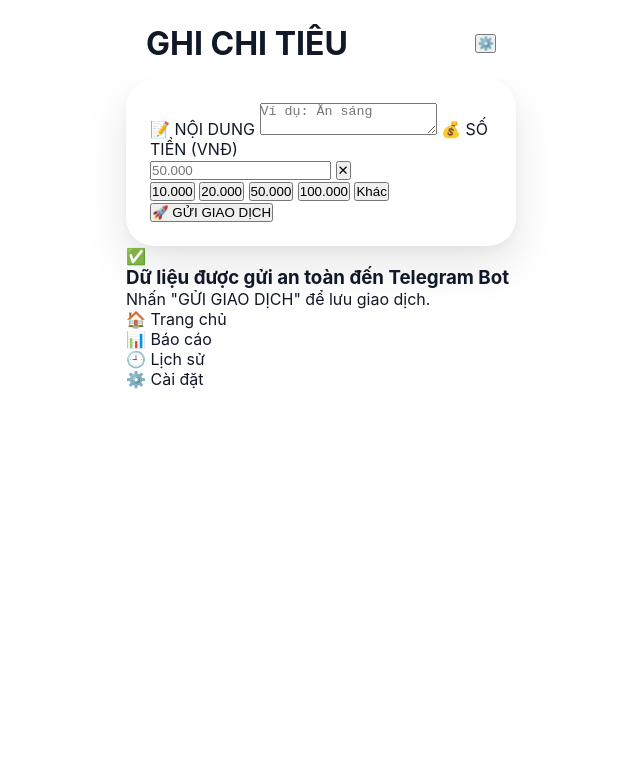
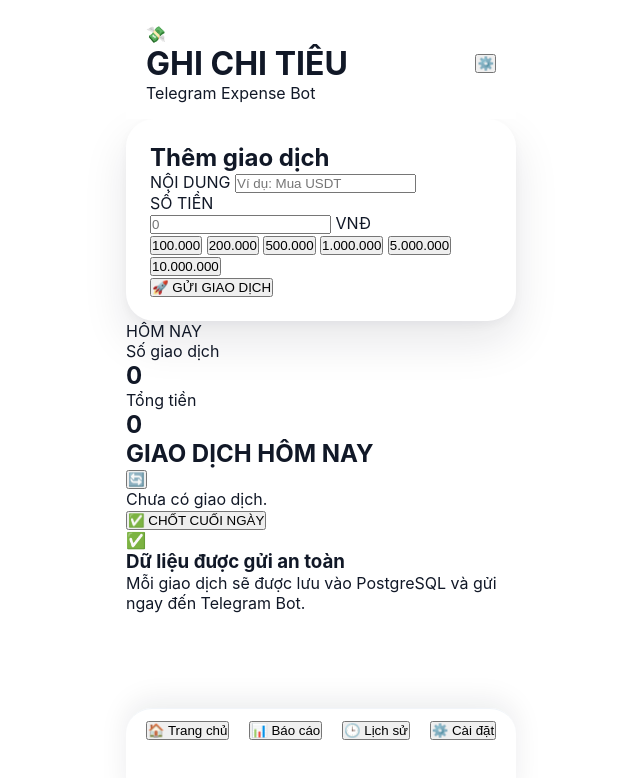
Before and after one commit to aechheloo/Telegram-Expense-Bot, a website: page public/index.html in a window 1280 px wide. Shown: the whole page, without its empty margins (319-959 px from the left). Drawn offline with Linux system fonts and the light colour scheme.

Commit message:
Update index.html

```diff
--- a/public/index.html
+++ b/public/index.html
@@ -4,7 +4,13 @@
 <meta charset="UTF-8">
 <meta name="viewport" content="width=device-width, initial-scale=1.0">
 <title>Telegram Expense Bot</title>
+
 <link rel="stylesheet" href="style.css">
+
+<link
+href="https://fonts.googleapis.com/css2?family=Inter:wght@400;500;600;700;800&display=swap"
+rel="stylesheet">
+
 </head>
 
 <body>
@@ -13,59 +19,110 @@
 
 <header class="header">
 
+<div class="logo">
+
+<div class="logo-icon">
+
+💸
+
+</div>
+
+<div>
+
 <h1>GHI CHI TIÊU</h1>
 
-<button class="setting">⚙️</button>
+<p>Telegram Expense Bot</p>
+
+</div>
+
+</div>
+
+<button class="setting-btn">
+
+⚙️
+
+</button>
 
 </header>
 
-<div class="line"></div>
-
 <section class="card">
 
-<label>📝 NỘI DUNG</label>
+<h2>
 
-<textarea
+Thêm giao dịch
+
+</h2>
+
+<div class="input-group">
+
+<label>
+
+NỘI DUNG
+
+</label>
+
+<input
 id="content"
-placeholder="Ví dụ: Ăn sáng"></textarea>
+type="text"
+placeholder="Ví dụ: Mua USDT">
 
-<label>💰 SỐ TIỀN (VNĐ)</label>
+</div>
 
-<div class="money">
+<div class="input-group">
+
+<label>
+
+SỐ TIỀN
+
+</label>
+
+<div class="money-input">
 
 <input
 id="amount"
-type="text"
-placeholder="50.000">
+type="number"
+placeholder="0">
 
-<button
-class="clear"
-onclick="clearMoney()">
+<span>
 
-✕
-</button>
+VNĐ
+
+</span>
 
 </div>
 
-<div class="quick">
+</div>
 
-<button onclick="setMoney(10000)">10.000</button>
+<div class="quick-money">
 
-<button onclick="setMoney(20000)">20.000</button>
+<button onclick="setMoney(100000)">
+100.000
+</button>
 
-<button onclick="setMoney(50000)">50.000</button>
+<button onclick="setMoney(200000)">
+200.000
+</button>
 
-<button onclick="setMoney(100000)">100.000</button>
+<button onclick="setMoney(500000)">
+500.000
+</button>
 
-<button onclick="amount.focus()">
-Khác
+<button onclick="setMoney(1000000)">
+1.000.000
+</button>
+
+<button onclick="setMoney(5000000)">
+5.000.000
+</button>
+
+<button onclick="setMoney(10000000)">
+10.000.000
 </button>
 
 </div>
 
 <button
-id="sendBtn"
-class="send"
+class="send-btn"
 onclick="sendData()">
 
 🚀 GỬI GIAO DỊCH
@@ -74,9 +131,96 @@ onclick="sendData()">
 
 </section>
 
-<section class="safe">
+<section class="summary">
 
-<div class="check">
+<div class="summary-card">
+
+<div class="summary-title">
+
+HÔM NAY
+
+</div>
+
+<div class="summary-row">
+
+<div>
+
+<p>
+
+Số giao dịch
+
+</p>
+
+<h2 id="count">
+
+0
+
+</h2>
+
+</div>
+
+<div>
+
+<p>
+
+Tổng tiền
+
+</p>
+
+<h2 id="total">
+
+0
+
+</h2>
+
+</div>
+
+</div>
+
+</div>
+
+</section>
+<section class="history">
+
+<div class="history-header">
+
+<h2>GIAO DỊCH HÔM NAY</h2>
+
+<button class="refresh-btn" onclick="loadToday()">
+
+🔄
+
+</button>
+
+</div>
+
+<div id="transactionList" class="transaction-list">
+
+<div class="empty">
+
+Chưa có giao dịch.
+
+</div>
+
+</div>
+
+</section>
+
+<section class="close-day">
+
+<button
+class="close-btn"
+onclick="closeDay()">
+
+✅ CHỐT CUỐI NGÀY
+
+</button>
+
+</section>
+
+<section class="secure">
+
+<div class="secure-icon">
 
 ✅
 
@@ -84,53 +228,63 @@ onclick="sendData()">
 
 <div>
 
-<h3>Dữ liệu được gửi an toàn đến Telegram Bot</h3>
+<h3>
 
-<p>Nhấn "GỬI GIAO DỊCH" để lưu giao dịch.</p>
+Dữ liệu được gửi an toàn
+
+</h3>
+
+<p>
+
+Mỗi giao dịch sẽ được lưu vào PostgreSQL
+và gửi ngay đến Telegram Bot.
+
+</p>
 
 </div>
 
 </section>
 
-<nav class="bottom">
+<nav class="bottom-nav">
 
-<div class="active">
+<button class="active">
 
 🏠
 
 <span>Trang chủ</span>
 
-</div>
+</button>
 
-<div>
+<button>
 
 📊
 
 <span>Báo cáo</span>
 
-</div>
+</button>
 
-<div>
+<button>
 
-🕘
+🕒
 
 <span>Lịch sử</span>
 
-</div>
+</button>
 
-<div>
+<button>
 
 ⚙️
 
 <span>Cài đặt</span>
 
-</div>
+</button>
 
 </nav>
 
 </div>
 
-<script src="app.js"></script>
+<script src="script.js"></script>
 
 </body>
+
 </html>
```
